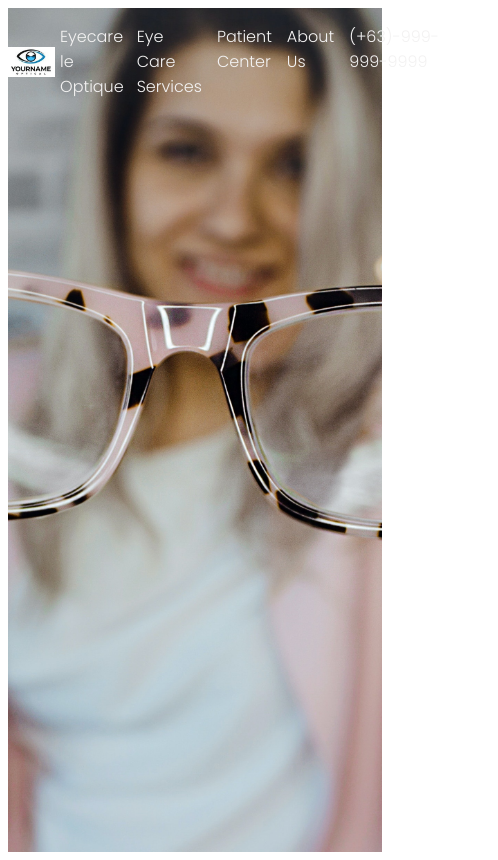
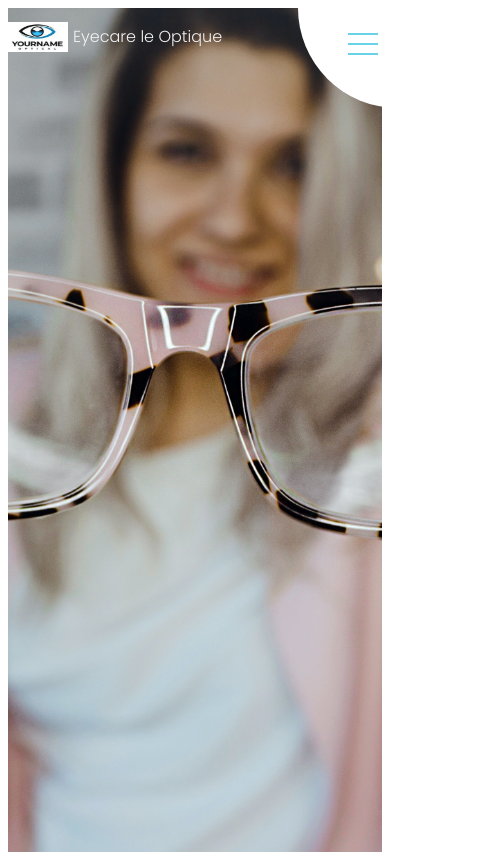
Before and after one commit to Rej327/Eyecare-Le-Optic, a Next.js app: page / in a window 390 px wide. Shown: the whole page, 498 px wide, since content can reach past the window. Built offline with nearby package versions, Linux system fonts and the light colour scheme.

Commit message:
Hamburger List

```diff
--- /dev/null
+++ b/src/components/Hamburger.tsx
@@ -0,0 +1,28 @@
+import hamburger from "../styles/HamburgerMenu.module.scss";
+
+export default function Hamburger() {
+  return (
+    <div className={hamburger.body}>
+      <label className={hamburger.label}>
+        <input type="checkbox" />
+        <span className={hamburger.menu}>
+          <span className={hamburger.hamburger}></span>
+        </span>
+        <ul>
+          <li>
+            <a href="#">Eye Care Services</a>
+          </li>
+          <li>
+            <a href="#">Patient Center</a>
+          </li>
+          <li>
+            <a href="#">About Us</a>
+          </li>
+          <li>
+            <a href="#">(+63)-999-999-9999</a>
+          </li>
+        </ul>
+      </label>
+    </div>
+  );
+}
--- a/src/components/Navigation.tsx
+++ b/src/components/Navigation.tsx
@@ -1,6 +1,7 @@
 import Image from "next/image";
 import variable from "../styles/variables.module.scss";
 import logoImg from "../assets/logo.jpg";
+import Hamburger from "./Hamburger";
 
 export default function Navigation() {
   return (
@@ -39,6 +40,7 @@ export default function Navigation() {
             </a>
           </p>
         </div>
+        <Hamburger />
       </div>
     </div>
   );
--- /dev/null
+++ b/src/styles/HamburgerMenu.module.scss
@@ -0,0 +1,119 @@
+@import "_mixins";
+@import "variables.module";
+
+.body {
+  @include mobileNavToogle() {
+    display: none;
+  }
+
+  color: #e0e4cc;
+  font-size: 1.2em;
+  line-height: 1.6;
+  background: $hover-color;
+  overflow-x: hidden;
+
+  .label {
+    .menu {
+      position: absolute;
+      right: -100px;
+      top: -100px;
+      z-index: 100;
+      width: 200px;
+      height: 200px;
+      background: #fff;
+      border-radius: 50% 50% 50% 50%;
+      -webkit-transition: 0.5s ease-in-out;
+      transition: 0.5s ease-in-out;
+      box-shadow: 0 0 0 0 #fff, 0 0 0 0 #fff;
+      cursor: pointer;
+    }
+    .hamburger {
+      position: absolute;
+      top: 135px;
+      left: 50px;
+      width: 30px;
+      height: 2px;
+      background: #69d2e7;
+      display: block;
+      -webkit-transform-origin: center;
+      transform-origin: center;
+      -webkit-transition: 0.5s ease-in-out;
+      transition: 0.5s ease-in-out;
+    }
+    .hamburger:after,
+    .hamburger:before {
+      -webkit-transition: 0.5s ease-in-out;
+      transition: 0.5s ease-in-out;
+      content: "";
+      position: absolute;
+      display: block;
+      width: 100%;
+      height: 100%;
+      background: #69d2e7;
+    }
+    .hamburger:before {
+      top: -10px;
+    }
+    .hamburger:after {
+      bottom: -10px;
+    }
+    input {
+      display: none;
+    }
+    input:checked + .menu {
+      box-shadow: 0 0 0 100vw #fff, 0 0 0 100vh #fff;
+      border-radius: 0;
+    }
+    input:checked + .menu .hamburger {
+      -webkit-transform: rotate(45deg);
+      transform: rotate(45deg);
+    }
+    input:checked + .menu .hamburger:after {
+      -webkit-transform: rotate(90deg);
+      transform: rotate(90deg);
+      bottom: 0;
+    }
+    input:checked + .menu .hamburger:before {
+      -webkit-transform: rotate(90deg);
+      transform: rotate(90deg);
+      top: 0;
+    }
+    input:checked + .menu + ul {
+      opacity: 1;
+    }
+    ul {
+      z-index: 200;
+      position: absolute;
+      text-align: center;
+      top: 200px;
+      left: 45%;
+      width: 100%;
+      -webkit-transform: translate(-50%, -50%);
+      transform: translate(-50%, -50%);
+      opacity: 0;
+      -webkit-transition: 0.25s 0s ease-in-out;
+      transition: 0.25s 0s ease-in-out;
+    }
+
+    li {
+      list-style-type: none;
+    }
+
+    a {
+      margin-bottom: 1em;
+      display: block;
+      color: $hover-color;
+      text-decoration: none;
+    }
+
+    h1 {
+      position: absolute;
+      top: 50%;
+      left: 50%;
+      -webkit-transform: translate(-50%, -50%);
+      transform: translate(-50%, -50%);
+      width: 80%;
+      text-align: center;
+    }
+  }
+}
--- /dev/null
+++ b/src/styles/_mixins.scss
@@ -0,0 +1,11 @@
+@mixin mobile {
+  @media (max-width: 800px) {
+    @content;
+  }
+}
+
+@mixin mobileNavToogle {
+  @media (min-width: 800px) {
+    @content;
+  }
+}
--- a/src/styles/variables.module.scss
+++ b/src/styles/variables.module.scss
@@ -1,4 +1,5 @@
 @import url("https://fonts.googleapis.com/css2?family=Poppins:ital,wght@0,100;0,300;1,100&display=swap");
+@import "mixins";
 
 $color-nav: rgb(243, 242, 242);
 $hover-color: #48ceff;
@@ -32,6 +33,10 @@ $bg-image: url("../assets/hero.jpg");
       }
     }
     .sectionList {
+      @include mobile() {
+        display: none;
+      }
+
       margin-left: auto;
       display: flex;
       gap: 15px;
```
